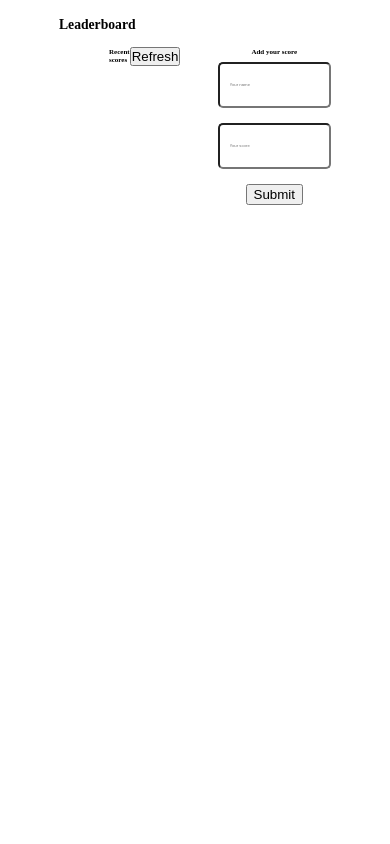
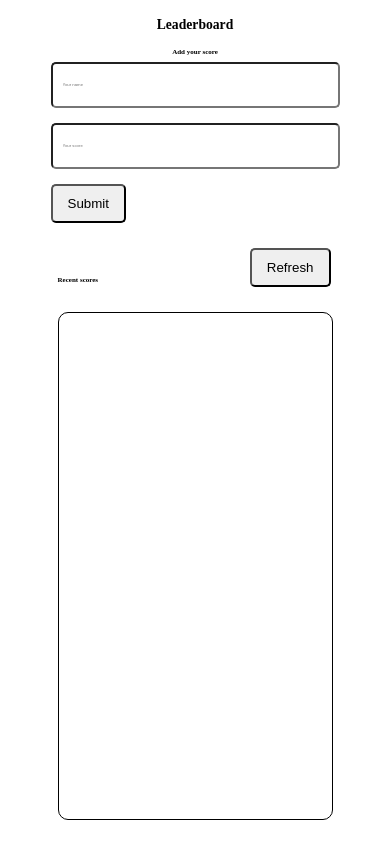
Before and after one commit to jrosario19/leaderboard-app, a website built with webpack: page src/index.html in a window 390 px wide. Built offline with nearby package versions, Linux system fonts and the light colour scheme.

Commit message:
Add first structure of home page

```diff
--- a/src/index.html
+++ b/src/index.html
@@ -12,7 +12,7 @@
             <div class="container-score">
                 <div class="container-headline-button">
                     <h2>Recent scores</h2>
-                    <button class="btn btn-refresh">Refresh</button>
+                    <button type="button" class="btn btn-refresh">Refresh</button>
                 </div>
                 <div class="list-scores"></div>
             </div>
--- a/src/style.css
+++ b/src/style.css
@@ -13,17 +13,15 @@ body {
   display: flex;
   justify-content: space-between;
   align-items: center;
-  width: 15vw;
+  width: 25vw;
 }
 
 .section-scores {
   display: flex;
-  margin-left: 50px;
-
 }
 
 .form {
-  margin-left: 50px;
+  margin-left: 60px;
   display: flex;
   flex-direction: column;
   align-items: center;
@@ -51,5 +49,62 @@ h2 {
 }
 
 .btn {
+  padding: 10px 15px;
+  border-radius: 5px;
+}
 
+.add-btn {
+  align-self: flex-end;
 }
+
+.list-scores {
+  width: 25vw;
+  height: 60vh;
+  border: 1px solid black;
+  border-radius: 10px;
+}
+
+@media screen and (max-width: 1000px) {
+  .section-scores {
+    display: flex;
+    flex-direction: column;
+    justify-content: center;
+    align-items: center;
+  }
+
+  .form {
+    display: flex;
+    flex-direction: column;
+    align-items: center;
+    margin-left: 0;
+  }
+
+  .container-score {
+    order: 1;
+  }
+
+  input {
+    width: 70vw;
+  }
+
+  .container-headline-button {
+    width: 70vw;
+  }
+
+  .add-btn {
+    align-self: flex-start;
+    margin-bottom: 25px;
+  }
+
+  .list-scores {
+    width: 70vw;
+  }
+
+  .btn-refresh {
+    margin-bottom: 25px;
+  }
+
+  .headline {
+    text-align: center;
+  }
+}
```
Also changed, not shown: src/index.js (line endings or trailing spaces).
